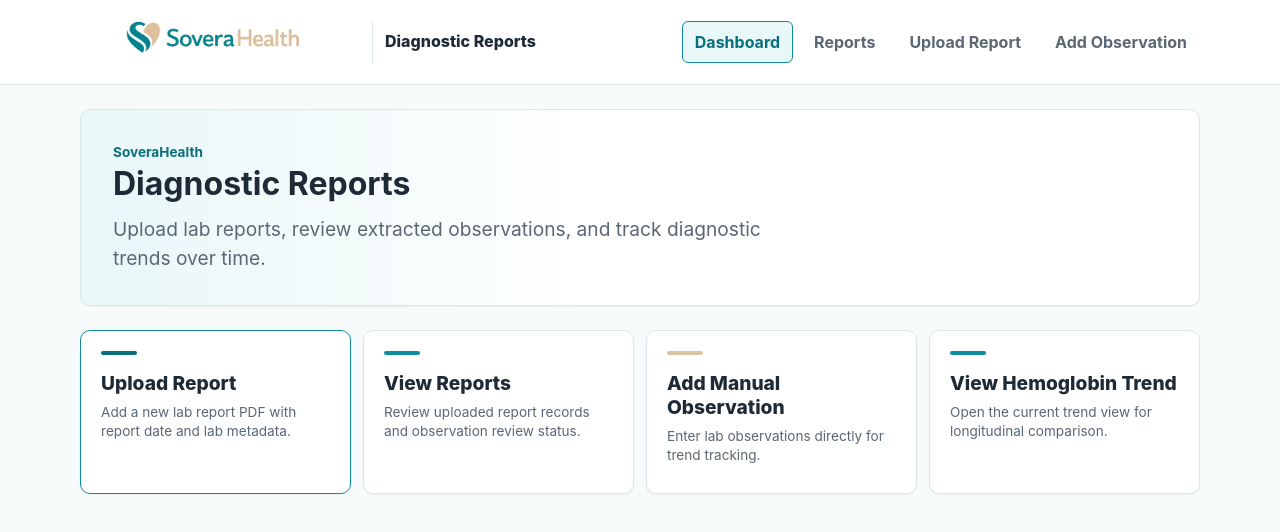
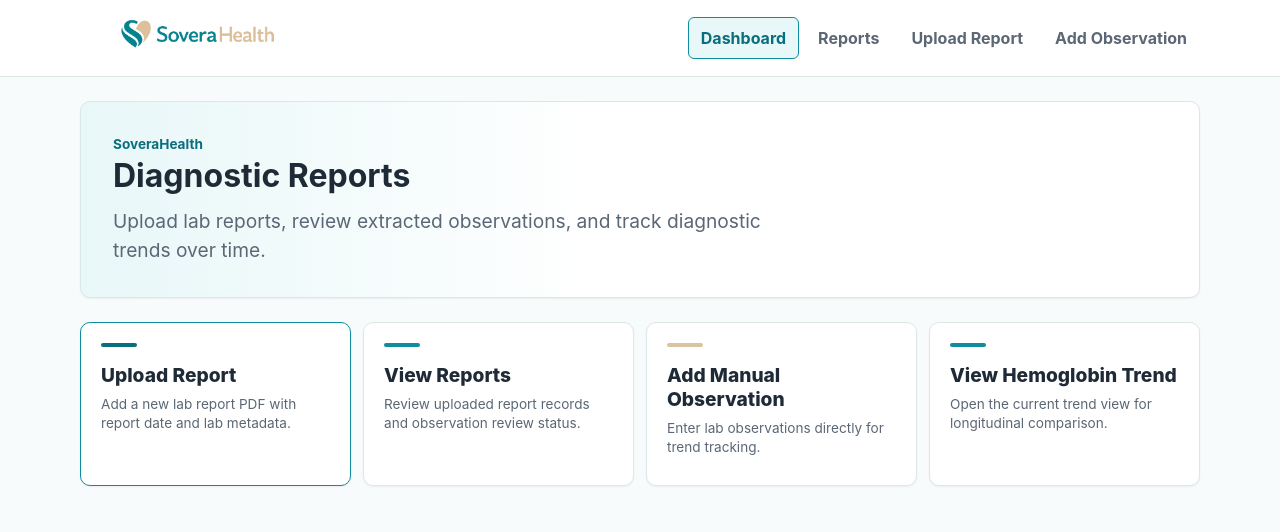
Before and after one commit to csmanasa3108/medical-report-app, a React (Vite) app in the folder frontend/: page / in a window 1280 px wide. Shown: the top 532 px of the page. Built offline with nearby package versions, Linux system fonts and the light colour scheme.

Commit message:
UI update

```diff
--- a/frontend/src/App.tsx
+++ b/frontend/src/App.tsx
@@ -5,7 +5,6 @@ import NewReportPage from "./pages/NewReportPage";
 import ReportDetailPage from "./pages/ReportDetailPage";
 import ReportsListPage from "./pages/ReportsListPage";
 import TrendPage from "./pages/TrendPage";
-import soveraHealthIcon from "./assets/brand/soverahealth-icon.png";
 import soveraHealthWordmark from "./assets/brand/soverahealth-wordmark.png";
 
 function App() {
@@ -13,16 +12,11 @@ function App() {
     <div className="app-shell">
       <header className="app-header">
         <div className="brand-lockup">
-          <picture>
-            <source media="(max-width: 700px)" srcSet={soveraHealthIcon} />
-            <img
-              className="brand-logo"
-              src={soveraHealthWordmark}
-              alt="SoveraHealth"
-            />
-          </picture>
-          <div className="brand-divider" aria-hidden="true" />
-          <h1 className="module-label">Diagnostic Reports</h1>
+          <img
+            className="brand-logo"
+            src={soveraHealthWordmark}
+            alt="SoveraHealth"
+          />
         </div>
         <nav className="nav-links" aria-label="Primary navigation">
           <NavLink to="/" end>
--- a/frontend/src/styles.css
+++ b/frontend/src/styles.css
@@ -112,45 +112,28 @@ select:focus-visible {
   display: flex;
   align-items: center;
   justify-content: space-between;
-  gap: var(--space-10);
-  min-height: 84px;
-  padding: var(--space-4) max(var(--space-7), calc((100vw - 1120px) / 2));
+  gap: var(--space-9);
+  min-height: 76px;
+  padding: var(--space-5) max(var(--space-7), calc((100vw - 1120px) / 2));
   border-bottom: 1px solid var(--color-border);
   background: var(--color-white);
 }
 
 .brand-lockup {
   display: flex;
-  flex: 0 1 auto;
+  flex: 0 0 auto;
   align-items: center;
   min-width: 0;
-  gap: var(--space-5);
 }
 
 .brand-logo {
   display: block;
   flex: 0 0 auto;
-  width: 280px;
-  max-width: 32vw;
-  height: 64px;
+  width: 248px;
+  max-width: 34vw;
+  height: 52px;
   object-fit: cover;
   object-position: center;
-}
-
-.brand-divider {
-  width: 1px;
-  height: 42px;
-  background: var(--color-border);
-}
-
-.module-label {
-  margin: 0;
-  min-width: 0;
-  color: var(--color-text-primary);
-  font-size: var(--font-size-md);
-  font-weight: 800;
-  line-height: 1.2;
-  white-space: nowrap;
 }
 
 .eyebrow {
@@ -179,19 +162,19 @@ h2 {
   letter-spacing: 0;
 }
 
-.module-label {
-  font-size: var(--font-size-md);
-}
-
 .nav-links {
   display: flex;
   flex: 0 0 auto;
   flex-wrap: wrap;
-  gap: var(--space-3);
+  align-items: center;
+  gap: var(--space-2);
   justify-content: flex-end;
 }
 
 .nav-links a {
+  display: inline-flex;
+  align-items: center;
+  min-height: 38px;
   padding: var(--space-3) var(--space-5);
   border: 1px solid transparent;
   border-radius: var(--radius-sm);
@@ -1055,17 +1038,20 @@ h2 {
   .app-header {
     align-items: flex-start;
     flex-direction: column;
-    gap: var(--space-5);
+    gap: var(--space-4);
+    padding-top: var(--space-4);
+    padding-bottom: var(--space-5);
   }
 
   .brand-logo {
-    width: 48px;
+    width: 220px;
     max-width: none;
     height: 48px;
   }
 
   .nav-links {
     justify-content: flex-start;
+    width: 100%;
   }
 
   .dashboard-hero {
```
